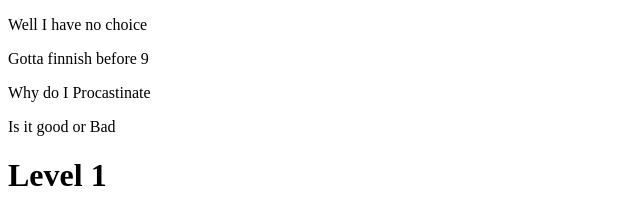
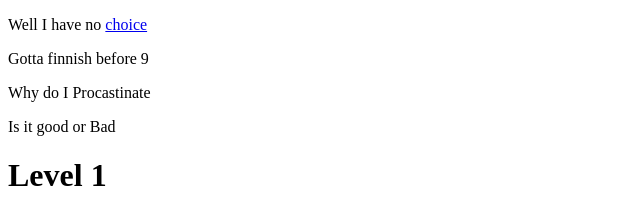
Before and after one commit to anyname-99/My_First_Portfolio, a plain HTML site: page html_basic/index.html in a window 1280 px wide. Shown: the top 213 px of the page, 0-640 px from the left. Drawn offline with Linux system fonts and the light colour scheme.

Commit message:
Add a tag

```diff
--- a/html_basic/index.html
+++ b/html_basic/index.html
@@ -6,7 +6,7 @@
     <title>My First ALX html project</title>
 </head>
 <body>
-    <p>Well I have no choice</p>
+    <p>Well I have no <a href="https://i.ibb.co/gTDZZT8/ALX-Logo-07.png">choice</a></p>
     <p>Gotta finnish before 9</p>
     <p>Why do I Procastinate</p>
     <p> Is it good or Bad</p>
@@ -14,5 +14,7 @@
     <h2>Level 2</h2>
     <h3>Level 3</h3>
     <img src="https://i.ibb.co/gTDZZT8/ALX-Logo-07.png" alt="nice image">
+
+
 </body>
 </html>
```
